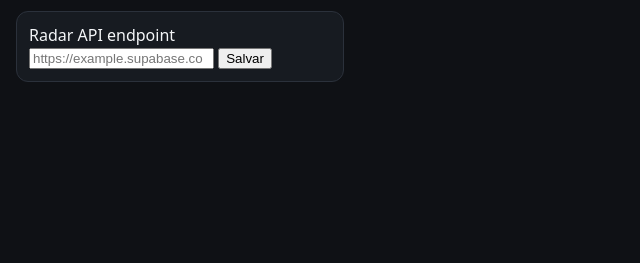
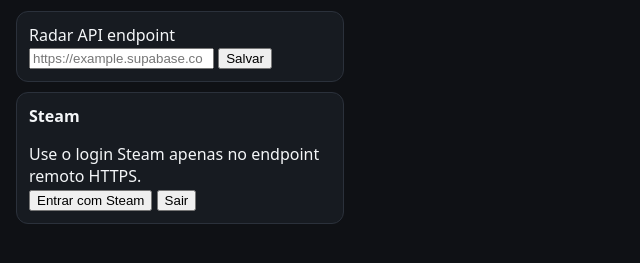
Before and after one commit to castrobruno77/treasure-radar-autonomy, a browser extension: page extension/options.html in a window 1280 px wide. Shown: the part 83-346 px from the top of the page, without its empty margins (0-640 px from the left). Drawn offline with Linux system fonts and the light colour scheme.

Commit message:
feat: add explicit Steam login controls

```diff
--- a/extension/options.html
+++ b/extension/options.html
@@ -17,6 +17,12 @@
       <input id="api-endpoint" name="api-endpoint" type="url" inputmode="url" placeholder="https://example.supabase.co" required>
       <button type="submit">Salvar</button>
     </form>
+    <section class="card">
+      <strong>Steam</strong>
+      <p>Use o login Steam apenas no endpoint remoto HTTPS.</p>
+      <button id="steam-login" type="button">Entrar com Steam</button>
+      <button id="steam-logout" type="button">Sair</button>
+    </section>
     <p id="message" role="status" aria-live="polite"></p>
   </main>
   <script type="module" src="options.js"></script>
```
